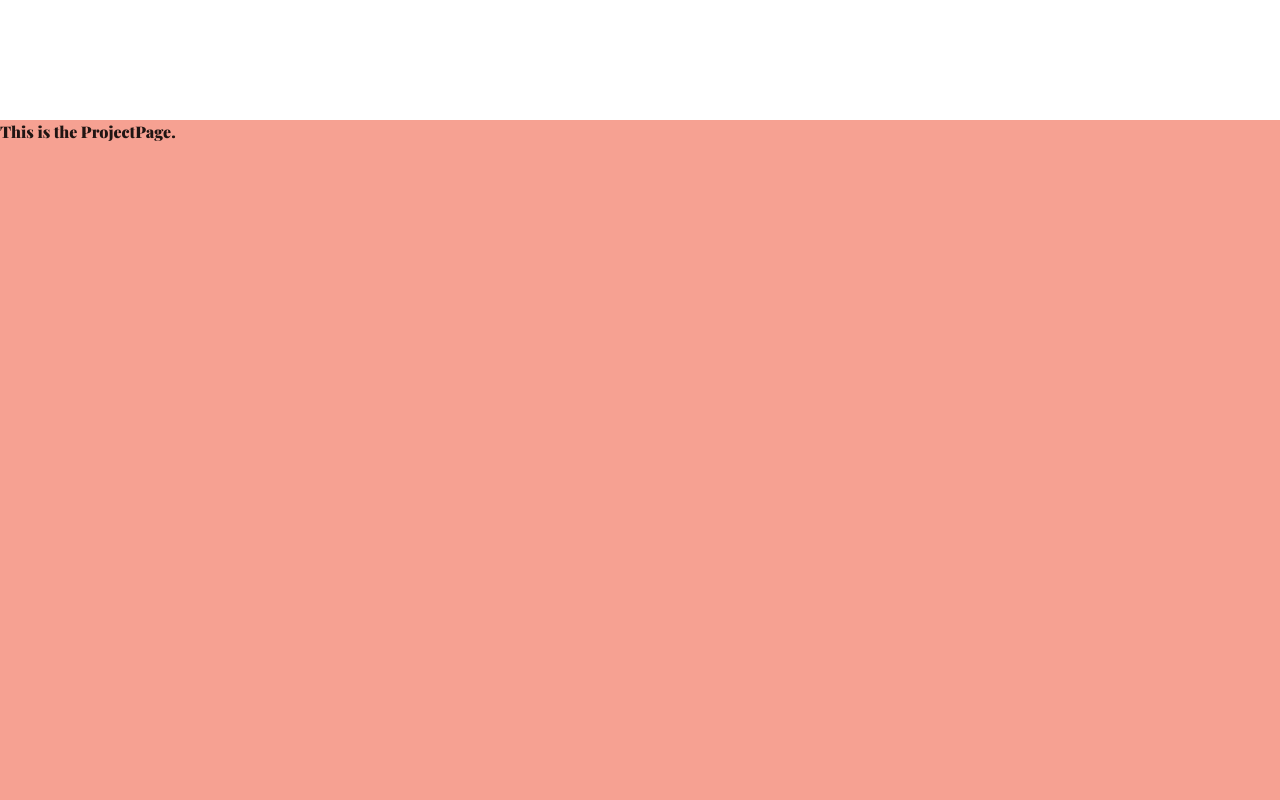
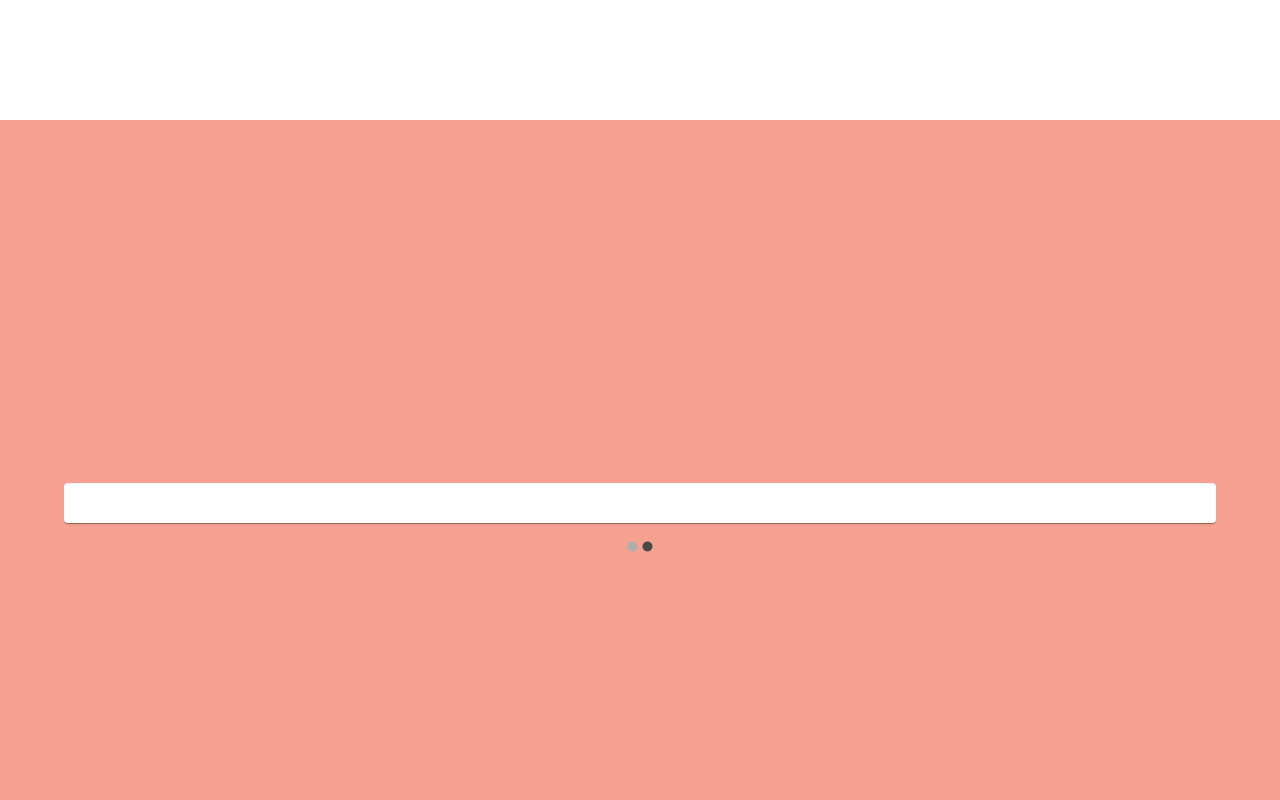
Before and after one commit to allen-nagtalon/portfolio-site, a React (Create React App) app: page / in a window 1280 px wide. Shown: the part 1480-2280 px from the top of the page. Built offline with nearby package versions, Linux system fonts and the light colour scheme.

Commit message:
Created base of the ProjectDisplay

```diff
--- /dev/null
+++ b/src/components/ProjectDisplay/ProjectDisplay.js
@@ -0,0 +1,52 @@
+import React from 'react';
+import Carousel from 'react-material-ui-carousel'
+import { Grid, Paper, Card, CardContent } from '@mui/material'
+
+function ProjectDisplay(props)
+{
+  var items = [
+    {
+      name: "Random Name #1",
+      description: "Probably the most random thing you have ever seen!"
+    },
+    {
+      name: "Random Name #2",
+      description: "Hello World!"
+    }
+  ]
+
+  return (
+    <Carousel>
+      {
+        items.map( (item, i) => <Item key={i} item={item} /> )
+      }
+    </Carousel>
+  )
+}
+
+function Item(props)
+{
+  return (
+    <Paper>
+      <Grid container spacing={0}>
+        <Grid item xs={4}>
+          <CardContent>
+
+          </CardContent>
+        </Grid>
+        <Grid item xs={4}>
+          <CardContent>
+
+          </CardContent>
+        </Grid>
+        <Grid item xs={4}>
+          <CardContent>
+
+          </CardContent>
+        </Grid>
+      </Grid>
+    </Paper>
+  )
+}
+
+export default ProjectDisplay
--- /dev/null
+++ b/src/components/ProjectDisplay/index.js
@@ -0,0 +1 @@
+export { default } from './ProjectDisplay.js'
--- a/src/pages/ProjectPage/ProjectPage.js
+++ b/src/pages/ProjectPage/ProjectPage.js
@@ -1,5 +1,7 @@
 import React from 'react'
-import { Box } from '@mui/material'
+import { Container, Box } from '@mui/material'
+
+import ProjectDisplay from '../../components/ProjectDisplay'
 
 const ProjectPage = _ => {
   return (
@@ -7,12 +9,16 @@ const ProjectPage = _ => {
       component='div'
       sx={{
         display: 'flex',
+        justifyContent: 'center',
+        alignItems: 'center',
         width: '100vw',
         height: '100vh',
         bgcolor: 'secondary.main'
       }}
     >
-      This is the ProjectPage.
+      <Container>
+        <ProjectDisplay />
+      </Container>
     </Box>
   )
 }
```
